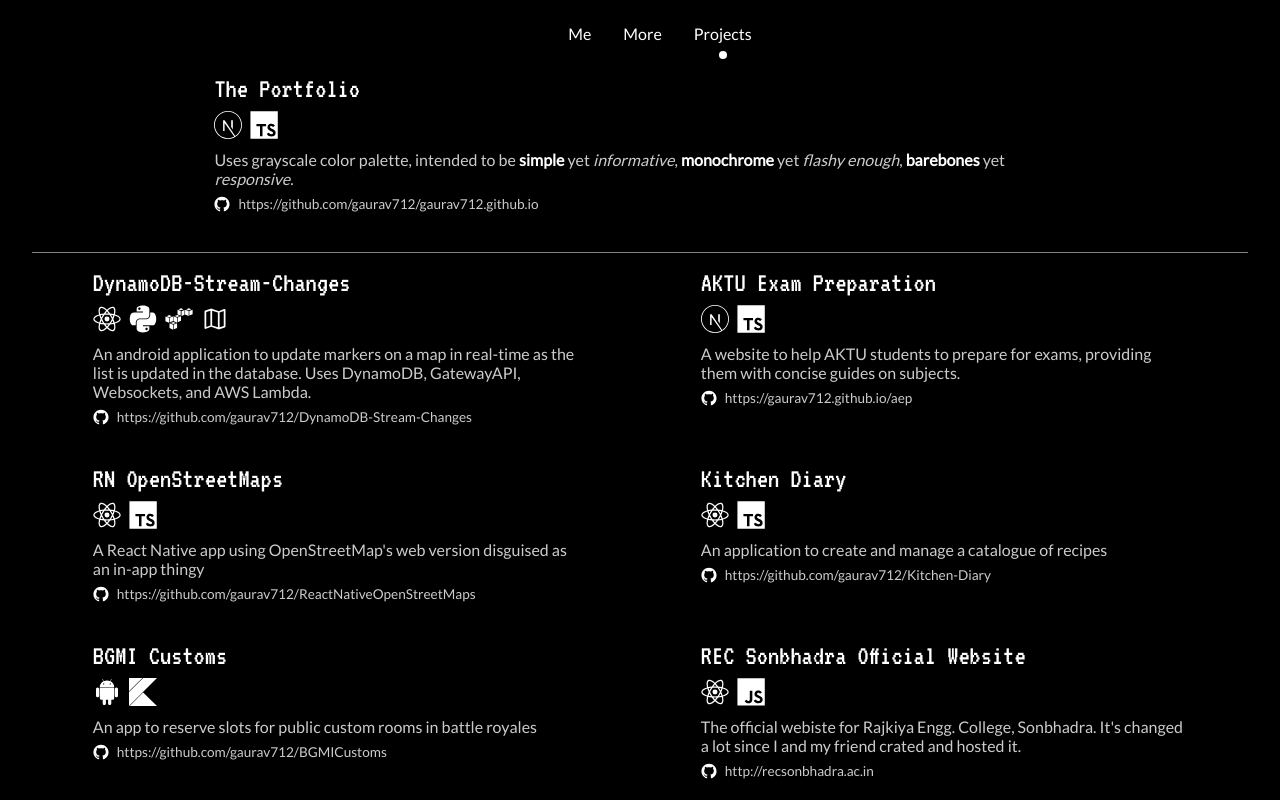
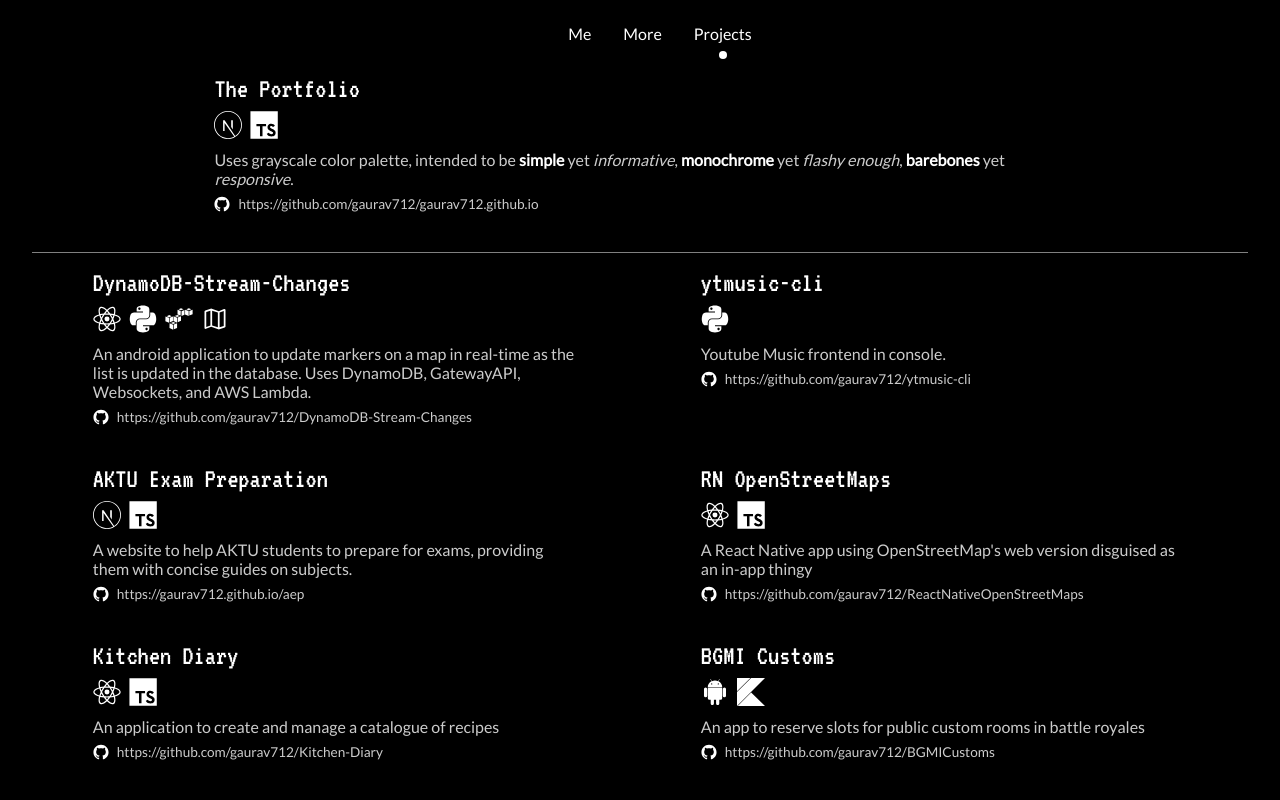
Before and after one commit to gaurav712/gaurav712.github.io, a Next.js app: page /projects in a window 1280 px wide. Shown: the top 800 px of the page. Built offline with nearby package versions, Linux system fonts and the light colour scheme.

Commit message:
Add ytmusic-cli to the projects' list

```diff
--- a/data/index.ts
+++ b/data/index.ts
@@ -70,6 +70,12 @@ export const projects = [
     description:
       "An android application to update markers on a map in real-time as the list is updated in the database. Uses DynamoDB, GatewayAPI, Websockets, and AWS Lambda.",
     sourceUrl: "https://github.com/gaurav712/DynamoDB-Stream-Changes",
+  },
+  {
+    name: "ytmusic-cli",
+    techUsed: ["python"],
+    description: "Youtube Music frontend in console.",
+    sourceUrl: "https://github.com/gaurav712/ytmusic-cli",
   },
   {
     name: "AKTU Exam Preparation",
```
